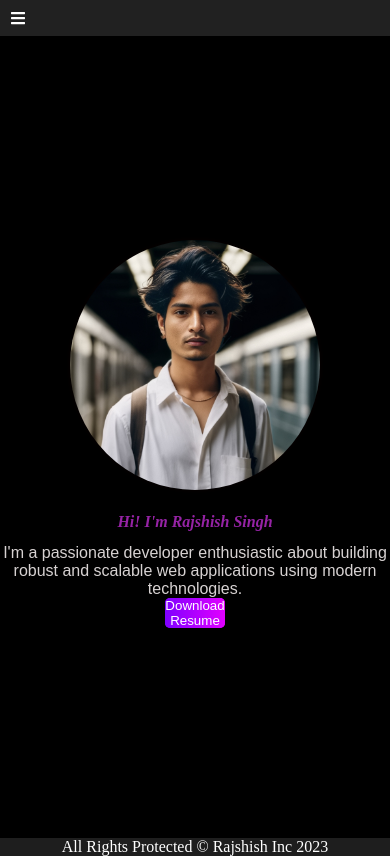
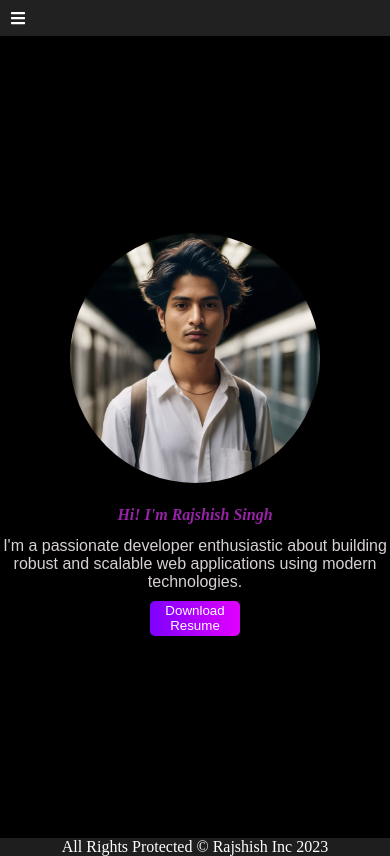
Before and after one commit to iamxerrycan/portfolio, a React (Create React App) app: page / in a window 390 px wide. Built offline with nearby package versions, Linux system fonts and the light colour scheme.

Commit message:
resume updated

```diff
--- a/src/component/contact/Contact.css
+++ b/src/component/contact/Contact.css
@@ -126,12 +126,12 @@ button {
     width: 100%;
     align-items: center;
   }
-  input {
+  /* input {
     width: auto;
   }
   textarea {
     width: auto;
-  }
+  } */
   .links a {
     margin: 10px;
   }
@@ -155,6 +155,7 @@ button {
   button {
     margin-bottom: 5px;
     margin-left: 50%;
+    border-style: none;
     width: 100px;
     height: 40px;
     border-radius: 5px;
--- a/src/component/home/Home.css
+++ b/src/component/home/Home.css
@@ -17,12 +17,20 @@
 }
 
 .homebuttonres {
-  width: 60px;
-  height: 30px;
+  width: 90px;
+  height: 35px;
   justify-content: center;
   border-style: none;
   cursor: pointer;
   align-items: center;
+  margin-top: 10px;
+}
+
+.homebuttonres a{
+  display: flex;
+  justify-content: center;
+  align-items: center;
+  width: 100%;
 }
 
 .developer-image {
@@ -97,6 +105,23 @@
     height: 250px;
     width: 250px;
   }
+
+  .homebuttonres {
+    width: 90px;
+    height: 35px;
+    justify-content: center;
+    border-style: none;
+    cursor: pointer;
+    align-items: center;
+    margin-top: 10px;
+  }
+
+  .homebuttonres a{
+    display: flex;
+    justify-content: center;
+    align-items: center;
+    width: 100%;
+  }
   /* .container-home button {
     width: 100%;
     border-radius: 5px;
--- a/src/component/home/Home.jsx
+++ b/src/component/home/Home.jsx
@@ -1,7 +1,7 @@
 import React from "react";
 import star from "../../assets/star.jpg";
 import "./Home.css";
-import Resume from '../../assets/rajshishsingh.pdf'
+import Resume from "../../assets/rajshishsingh.pdf";
 
 const Home = () => {
   return (
@@ -21,7 +21,6 @@ const Home = () => {
             className="homebuttonres"
           >
             <a
-            className="homebuttonres"
               href={Resume} // Updated the href attribute
               download="rajshishsingh.pdf"
             >
```
Lines whose indentation alone changed are shown as unchanged.
